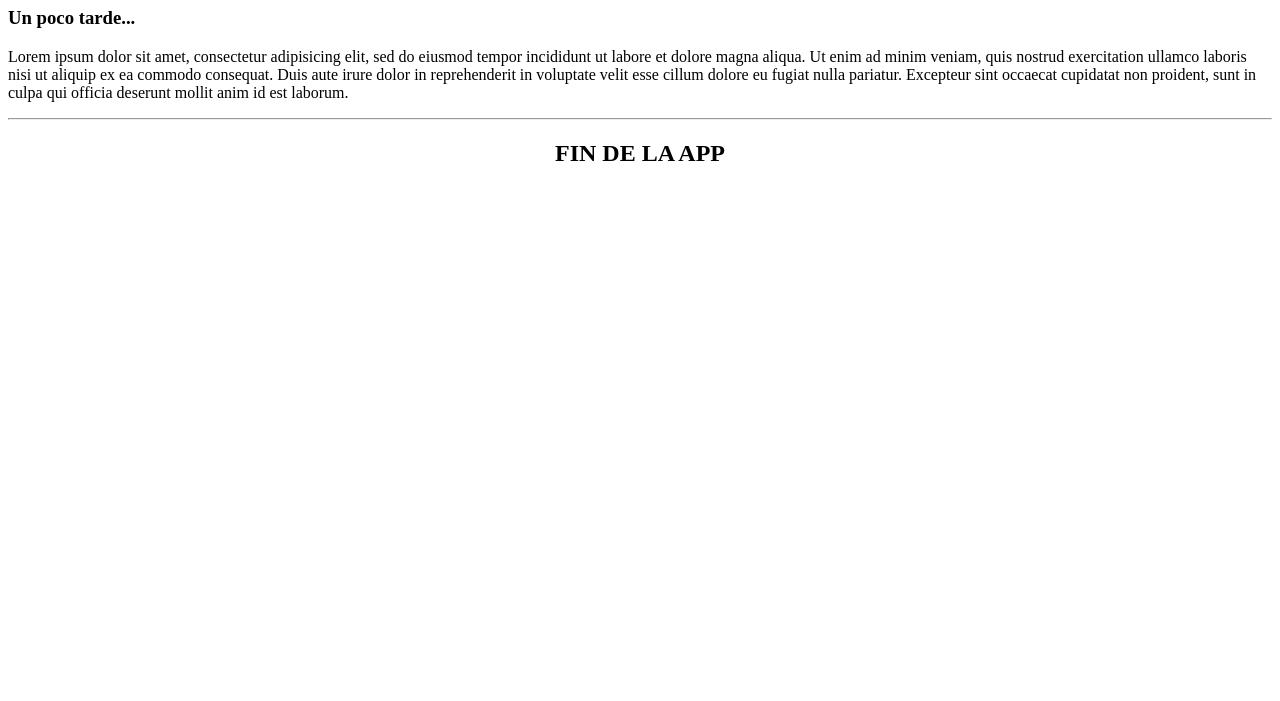
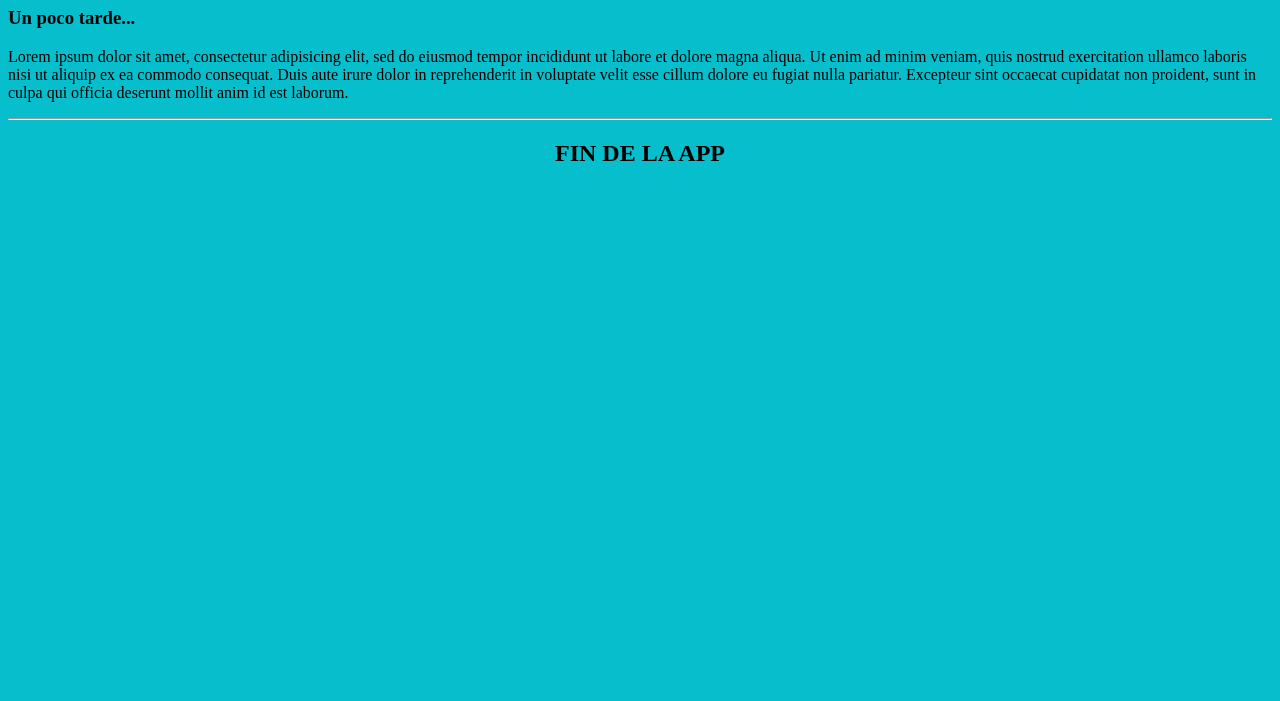
Before and after one commit to SebastianHurtado12/express-hurtado, a website: page public/index.html in a window 1280 px wide. Shown: the part 99-800 px from the top of the page. Drawn offline with Linux system fonts and the light colour scheme.

Commit message:
actualizar index.html

```diff
--- a/public/index.html
+++ b/public/index.html
@@ -5,7 +5,7 @@
     <meta charset="utf-8">
   </head>
 
-  <body>
+  <body style="background-color:#07BECD;">
     <h1> Mi primer app</h1>
       <h3>Un poco tarde...</h3>
         <p>Lorem ipsum dolor sit amet, consectetur adipisicing elit, sed do eiusmod tempor incididunt ut labore et dolore magna aliqua. Ut enim ad minim veniam, quis nostrud exercitation ullamco laboris nisi ut aliquip ex ea commodo consequat. Duis aute irure dolor in reprehenderit in voluptate velit esse cillum dolore eu fugiat nulla pariatur. Excepteur sint occaecat cupidatat non proident, sunt in culpa qui officia deserunt mollit anim id est laborum.</p>
```
